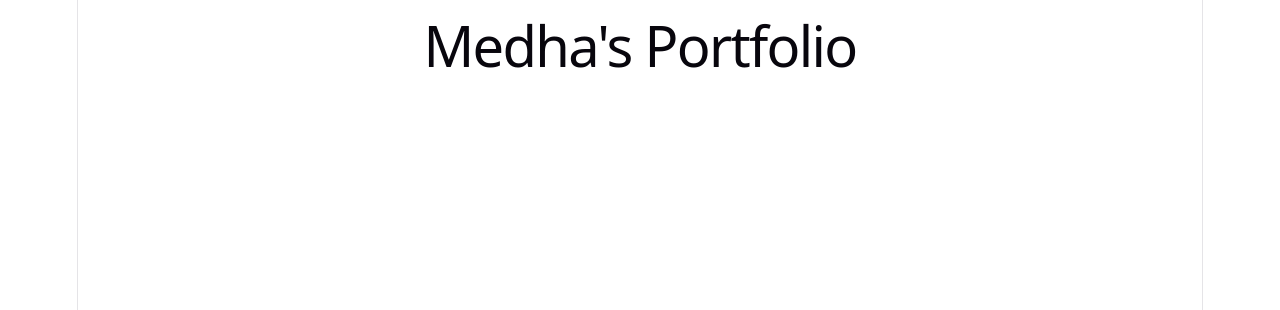
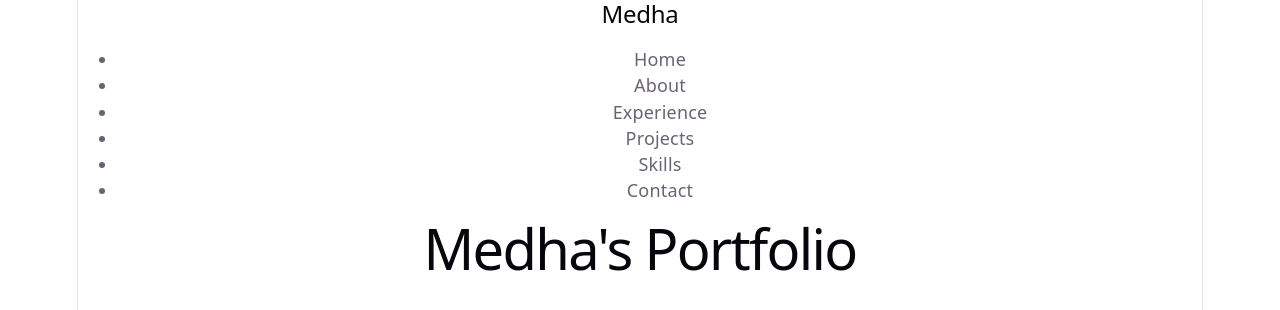
Before and after one commit to medhassii/medha-portfolio, a React (Vite) app: page / in a window 1280 px wide. Shown: the top 310 px of the page. Built offline with nearby package versions, Linux system fonts and the light colour scheme.

Commit message:
adding navbar component

```diff
--- a/src/App.jsx
+++ b/src/App.jsx
@@ -1,6 +1,10 @@
+import Navbar from "./components/Navbar/Navbar";
+
 function App() {
   return (
     <div>
+      <Navbar />
+
       <h1>Medha's Portfolio</h1>
     </div>
   );
--- /dev/null
+++ b/src/components/Navbar/Navbar.jsx
@@ -0,0 +1,18 @@
+function Navbar() {
+  return (
+    <nav>
+      <h2>Medha</h2>
+
+      <ul>
+        <li>Home</li>
+        <li>About</li>
+        <li>Experience</li>
+        <li>Projects</li>
+        <li>Skills</li>
+        <li>Contact</li>
+      </ul>
+    </nav>
+  );
+}
+
+export default Navbar;
```
